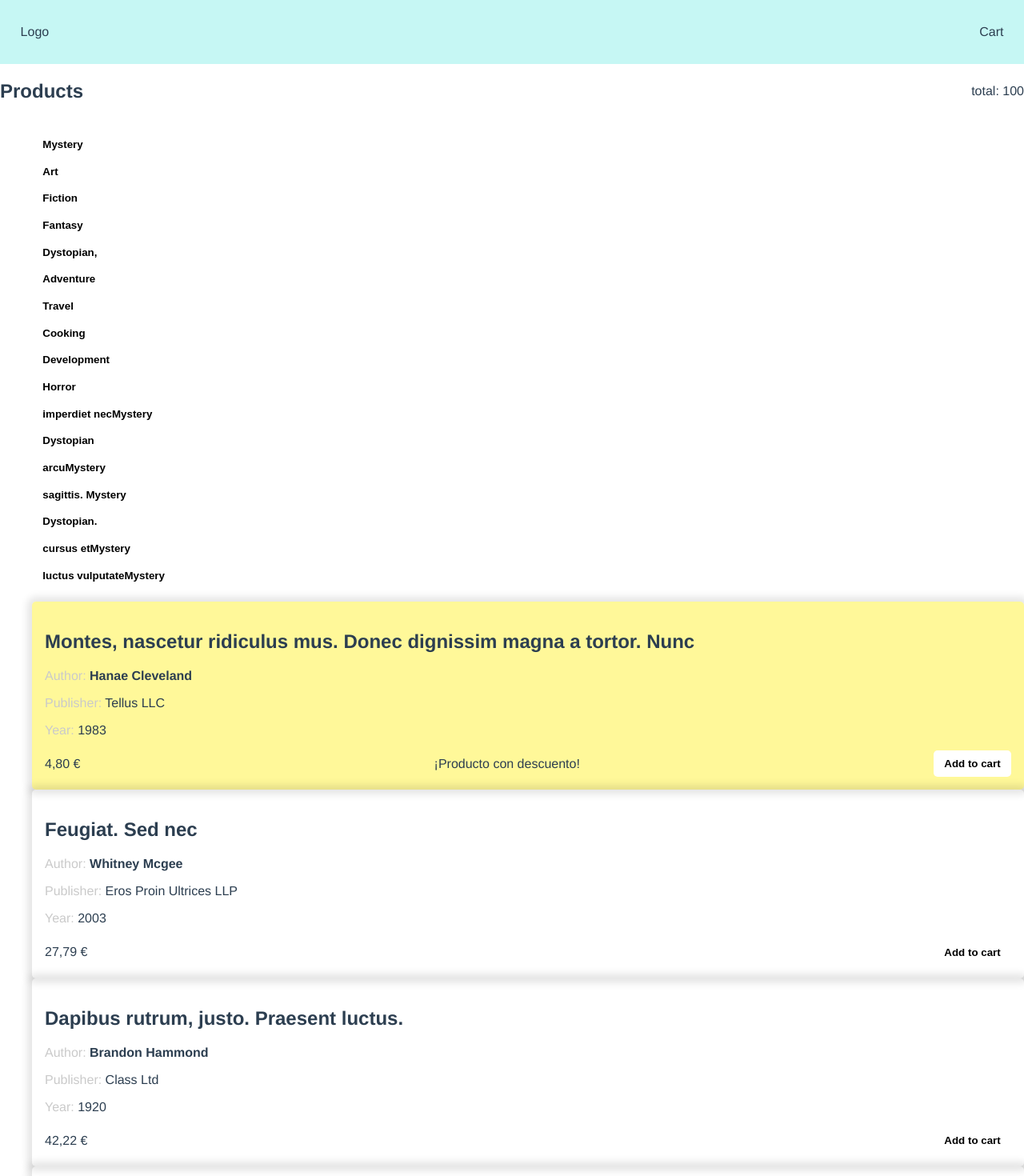
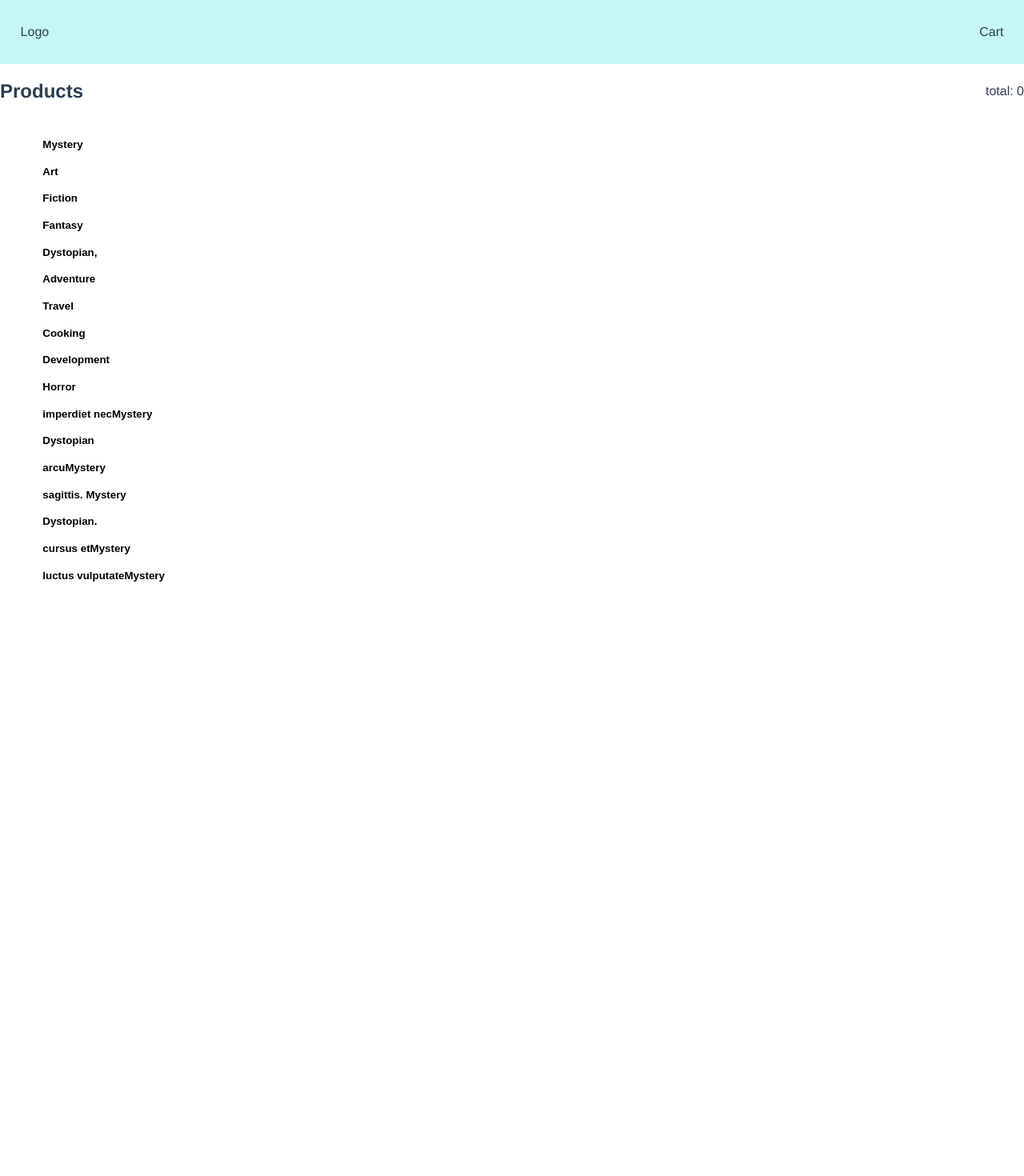
Before and after one commit to lvillen/ecommerce-vuejs, a Vue app: page / in a window 1280 px wide. Shown: the top 1470 px of the page at 80% size. After the commit the page ends 800 px from the top, so only its background shows below. Built offline with nearby package versions, Linux system fonts and the light colour scheme.

Commit message:
Adds categories functionality

```diff
--- a/src/components/ProductList.vue
+++ b/src/components/ProductList.vue
@@ -2,7 +2,7 @@
   <section class="wrapper">
     <div class="flex align-items-center justify-content-between">
       <h1>Products</h1>
-      total: {{ totalProducts }}
+      total: {{ totalFilteredProducts }}
     </div>
     <div>
       <ul>
@@ -15,7 +15,7 @@
       </ul>
     </div>
     <ul>
-      <li v-for="product in list" :key="product.id">
+      <li v-for="product in filteredList" :key="product.id">
         <router-link :to="`/detail/${product.id}`">
           <article
             class="grid product-container card"
@@ -56,7 +56,7 @@
 </template>
 
 <script lang="ts">
-import { defineComponent, Ref, ref } from "vue";
+import { defineComponent, Ref, ref, computed } from "vue";
 import { Product } from "@/types";
 import { useProductApi } from "@/composables/productsApi";
 
@@ -123,12 +123,22 @@ export default defineComponent({
       }
     };
 
+    const filteredList = computed<Product[]>(() => {
+      return list.value.filter((product) => {
+        return selectedCategories.value.some((category) => {
+          return category === product.category;
+        });
+      });
+    });
+
+    const totalFilteredProducts = computed(() => filteredList.value.length);
+
     return {
       selectCategory,
       selectedCategories,
       categories,
-      list,
-      totalProducts,
+      filteredList,
+      totalFilteredProducts,
       onAddItem,
     };
   },
```
